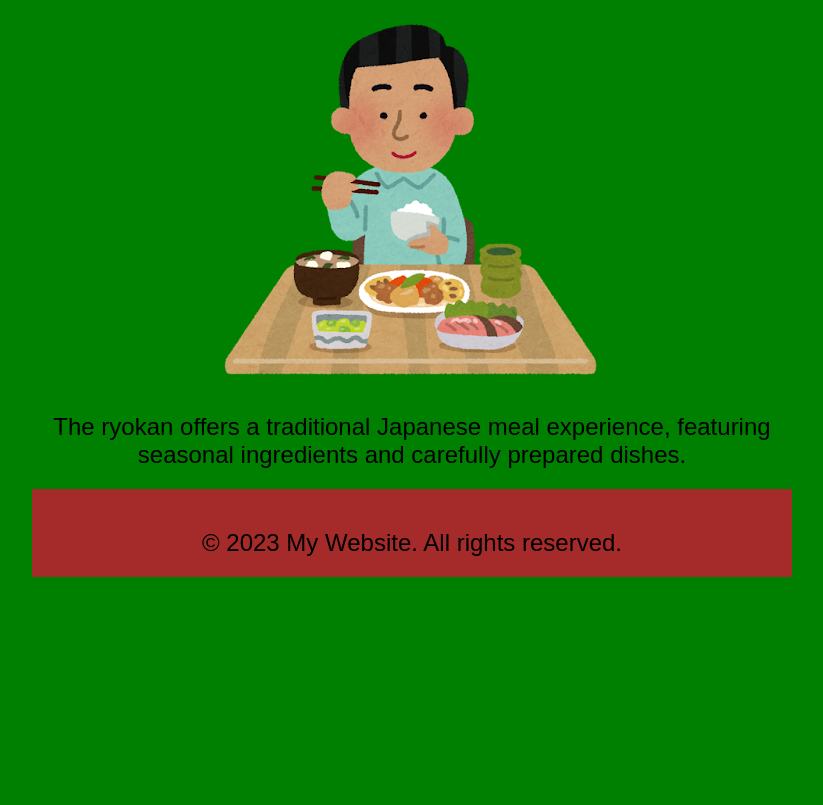
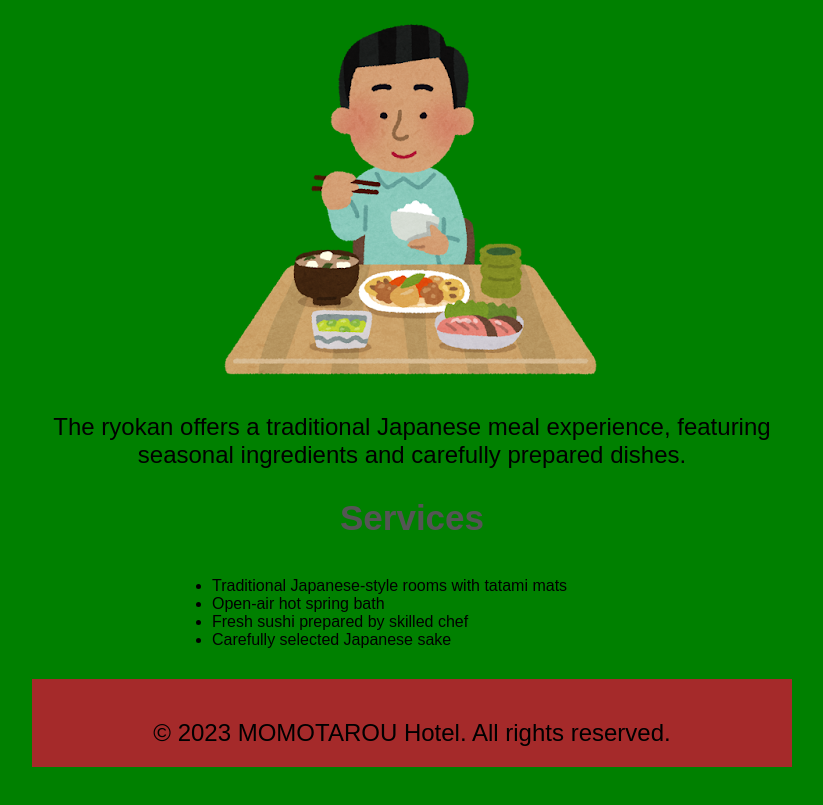
Before and after one commit to Hiroki1029-p/COMP001A.Modulu3OnlineStore, a plain HTML site: page amenities.html in a window 1280 px wide. Shown: the part 1225-2030 px from the top of the page, without its empty margins (228-1051 px from the left). Before the commit the page ends 1842 px from the top, so only its background shows below. Drawn offline with Linux system fonts and the light colour scheme.

Commit message:
We've added a service list to the amenities website.

```diff
--- a/amenities.html
+++ b/amenities.html
@@ -35,9 +35,17 @@
             <img class="meal-image" src="images/washoku.png" alt="Meal Image">
             <p>The ryokan offers a traditional Japanese meal experience, featuring seasonal ingredients and carefully prepared dishes.</p>
         </div>
+        <h2>Services</h2>
+        <!-- Services -->
+        <ul class="amenities-list">
+            <li>Traditional Japanese-style rooms with tatami mats</li>
+            <li>Open-air hot spring bath</li>
+            <li>Fresh sushi prepared by skilled chef</li>
+            <li>Carefully selected Japanese sake</li>
+        </ul>
     </main>
     <footer>
-        <p>&copy; 2023 My Website. All rights reserved.</p>
+        <p>&copy; 2023 MOMOTAROU Hotel. All rights reserved.</p>
     </footer>
 </body>
 </html>
--- a/sub1.css
+++ b/sub1.css
@@ -14,7 +14,7 @@ h1 {
     width: 60%;
     font-size: 50px;
     position: absolute;
-    top: 60px;
+    top: 20px;
     left: 0;
     right: 0;
 }
@@ -60,3 +60,11 @@ footer {
     margin: 0 auto;
     margin-top: 20px;
 }
+
+ul.amenities-list {
+    list-style-type: disc;
+    margin: 0 auto;
+    padding: 10px;
+    max-width: 400px;
+    position: relative;
+}
```
